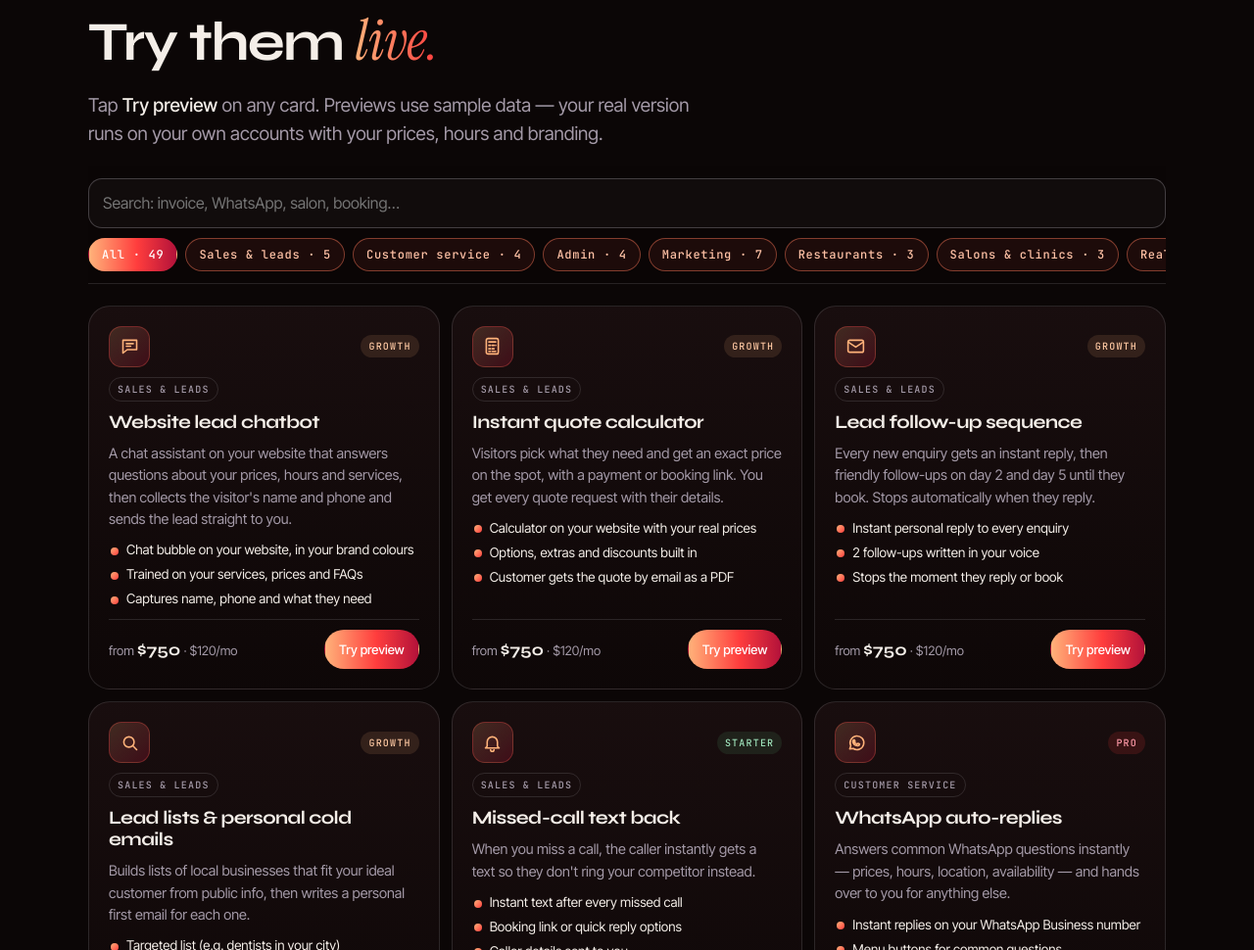
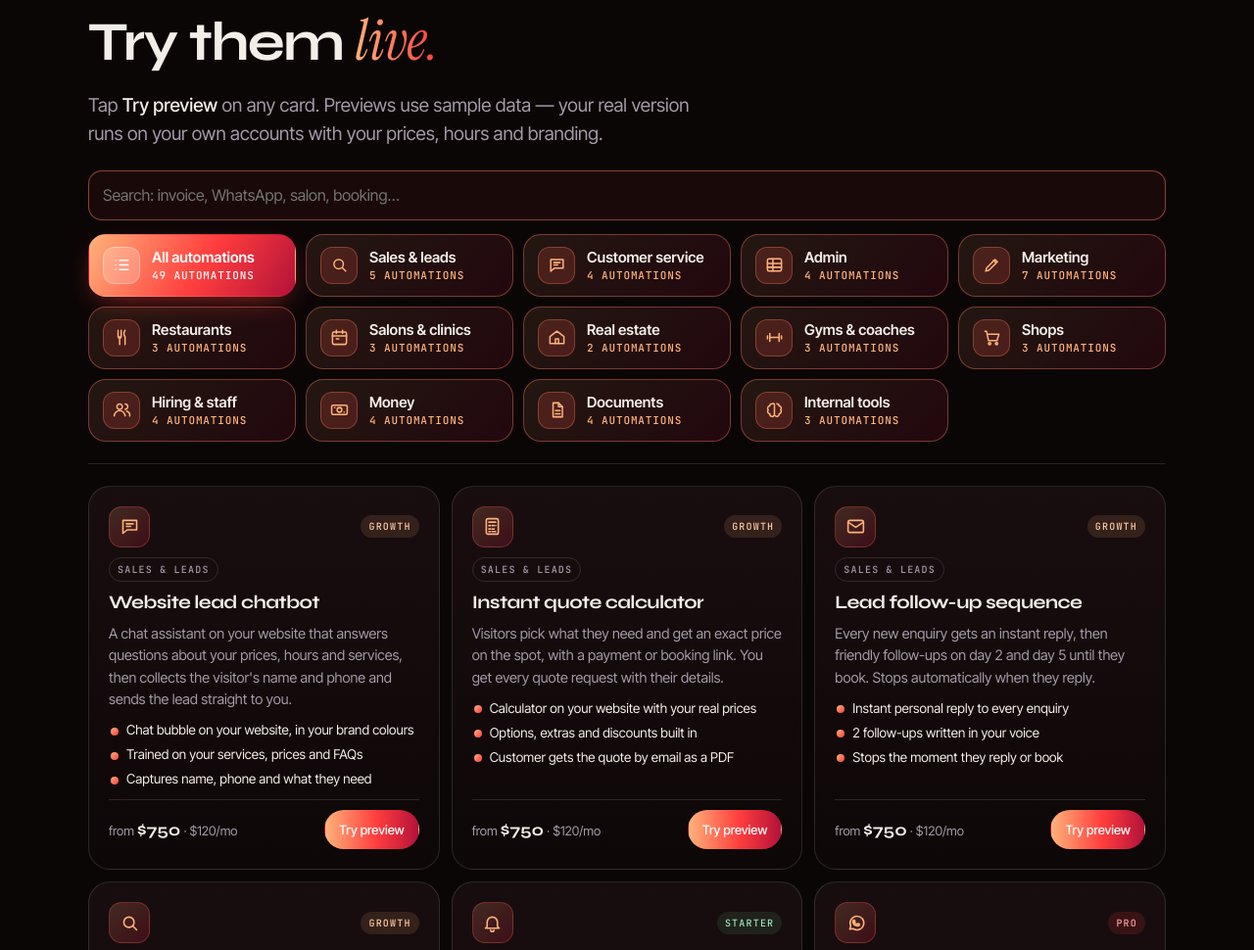
Before and after one commit to dariomario2064/meltpointstudio-site, a plain HTML site: page automations.html in a window 1280 px wide. Shown: the part 1383-2353 px from the top of the page at 98% size. Drawn offline with Linux system fonts and the light colour scheme.

Commit message:
Add files via upload

```diff
--- a/automations.html
+++ b/automations.html
@@ -50,13 +50,23 @@ h2{font-weight:700;font-size:clamp(30px,5vw,56px);line-height:1;margin:14px 0 14
 .step .n{font:500 11px 'JetBrains Mono',monospace;color:var(--clay);letter-spacing:.14em}
 .step h3{font-size:20px;margin:10px 0 6px}
 .step p{color:var(--mute);font-size:15px}
-.bar{position:sticky;top:52px;z-index:20;background:rgba(11,6,6,.92);backdrop-filter:blur(10px);-webkit-backdrop-filter:blur(10px);padding:12px 0;border-bottom:1px solid var(--line);margin-bottom:22px}
-.search{width:100%;border:1px solid var(--line2);background:rgba(255,255,255,.03);border-radius:14px;padding:12px 14px;outline:none;font-size:16px}
+.bar{padding:4px 0 22px;margin-bottom:22px;border-bottom:1px solid var(--line)}
+.search{width:100%;border:1px solid rgba(255,122,92,.5);background:rgba(255,90,78,.06);border-radius:14px;padding:12px 14px;outline:none;font-size:16px}
 .search:focus{border-color:var(--clay)}
-.chips{display:flex;gap:8px;overflow-x:auto;padding-top:10px;scrollbar-width:none}
-.chips::-webkit-scrollbar{display:none}
-.chip{flex:0 0 auto;border:1px solid rgba(255,122,92,.45);background:rgba(255,90,78,.08);color:#ffc2a6;padding:8px 13px;border-radius:99px;cursor:pointer;font:500 12px 'JetBrains Mono',monospace;letter-spacing:.06em;white-space:nowrap}
-.chip[aria-pressed=true]{background:linear-gradient(90deg,#ffb27a,#ff3d3d 55%,#b3123a);color:#fff;border-color:transparent}
+.chips{display:grid;grid-template-columns:repeat(auto-fill,minmax(205px,1fr));gap:10px;padding-top:14px}
+.chip{display:flex;align-items:center;gap:12px;text-align:left;border:1px solid rgba(255,122,92,.4);background:linear-gradient(135deg,rgba(255,178,122,.1),rgba(179,18,58,.14));color:#ffd9c7;padding:12px 14px;border-radius:18px;cursor:pointer;min-height:64px;transition:transform .15s,border-color .2s,box-shadow .2s}
+.chip:hover{border-color:rgba(255,122,92,.85);transform:translateY(-1px)}
+.chip:active{transform:scale(.97)}
+.chip .ci{flex:0 0 38px;width:38px;height:38px;border-radius:12px;display:grid;place-items:center;background:rgba(255,90,78,.18);border:1px solid rgba(255,122,92,.35)}
+.chip .ci svg{width:19px;height:19px;stroke:#ffb27a;fill:none;stroke-width:1.9;stroke-linecap:round;stroke-linejoin:round}
+.chip .ct{display:flex;flex-direction:column;min-width:0;gap:2px}
+.chip .ct b{font:600 15px/1.2 'Inter Tight',sans-serif;color:var(--bone)}
+.chip .ct small{font:500 11px 'JetBrains Mono',monospace;letter-spacing:.08em;color:#ffb27a;text-transform:uppercase}
+.chip[aria-pressed=true]{background:linear-gradient(120deg,#ffb27a,#ff3d3d 55%,#b3123a);border-color:transparent;box-shadow:0 10px 30px -12px rgba(255,61,61,.7)}
+.chip[aria-pressed=true] .ci{background:rgba(255,255,255,.2);border-color:rgba(255,255,255,.35)}
+.chip[aria-pressed=true] .ci svg{stroke:#fff}
+.chip[aria-pressed=true] .ct b,.chip[aria-pressed=true] .ct small{color:#fff}
+@media(max-width:420px){.chips{grid-template-columns:1fr 1fr}.chip{padding:11px 12px;gap:10px}.chip .ct b{font-size:14px}}
 .grid{display:grid;grid-template-columns:repeat(auto-fill,minmax(280px,1fr));gap:12px}
 .card{border:1px solid var(--line);border-radius:22px;padding:20px;background:linear-gradient(180deg,rgba(26,15,16,.9),rgba(14,8,8,.9));display:flex;flex-direction:column;gap:10px;transition:border-color .2s,transform .2s}
 .card:hover{border-color:var(--line2);transform:translateY(-2px)}
@@ -105,7 +115,7 @@ footer a{color:var(--bone)}
 .kv{display:grid;grid-template-columns:auto 1fr;gap:6px 14px;font-size:14px;margin:12px 0 18px;padding:14px;border:1px solid var(--line);border-radius:16px}
 .kv span{color:var(--mute)}
 .note{font-size:12px;color:var(--mute);margin-top:12px}
-@media(max-width:760px){.ov{padding:0;align-items:flex-end}.sheet{grid-template-columns:1fr;border-radius:24px 24px 0 0;max-height:94vh}.demo{border-right:0;border-bottom:1px solid var(--line)}.bar{top:50px}}
+@media(max-width:760px){.ov{padding:0;align-items:flex-end}.sheet{grid-template-columns:1fr;border-radius:24px 24px 0 0;max-height:94vh}.demo{border-right:0;border-bottom:1px solid var(--line)}}
 /* demo parts */
 .phone{border:1px solid var(--line2);border-radius:22px;overflow:hidden;background:#0f0909;max-width:420px;margin:0 auto}
 .ph{display:flex;align-items:center;gap:10px;padding:12px 14px;border-bottom:1px solid var(--line);font-size:14px;font-weight:500}
@@ -609,7 +619,8 @@ var A=[
 /* ---------- RENDER GRID ---------- */
 var grid=$('grid'),chips=$('chips'),q=$('q'),cat='All';
 $('countA').textContent=A.length;
-CATS.forEach(function(c){var n=c==='All'?A.length:A.filter(function(a){return a.c===c}).length;if(!n)return;var b=h('button',{'class':'chip',type:'button','aria-pressed':c==='All'?'true':'false'},esc(c)+' · '+n);b.onclick=function(){cat=c;[].forEach.call(chips.children,function(x){x.setAttribute('aria-pressed','false')});b.setAttribute('aria-pressed','true');draw()};chips.appendChild(b)});
+var CI={'All':'list','Sales & leads':'search','Customer service':'chat','Admin':'table','Marketing':'pen','Restaurants':'food','Salons & clinics':'cal','Real estate':'home','Gyms & coaches':'dumb','Shops':'cart','Hiring & staff':'users','Money':'money','Documents':'doc','Internal tools':'brain'};
+CATS.forEach(function(c){var n=c==='All'?A.length:A.filter(function(a){return a.c===c}).length;if(!n)return;var b=h('button',{'class':'chip',type:'button','aria-pressed':c==='All'?'true':'false'},'<span class="ci">'+svg(CI[c])+'</span><span class="ct"><b>'+esc(c==='All'?'All automations':c)+'</b><small>'+n+(n===1?' automation':' automations')+'</small></span>');b.onclick=function(){cat=c;[].forEach.call(chips.children,function(x){x.setAttribute('aria-pressed','false')});b.setAttribute('aria-pressed','true');draw();var g=document.getElementById('grid');if(g.getBoundingClientRect().top>innerHeight*.7)g.scrollIntoView({behavior:'smooth',block:'start'})};chips.appendChild(b)});
 function svg(i){return '<svg viewBox="0 0 24 24" aria-hidden="true">'+(ICONS[i]||ICONS.chat)+'</svg>'}
 function draw(){var s=q.value.trim().toLowerCase();grid.innerHTML='';var list=A.filter(function(a){return (cat==='All'||a.c===cat)&&(!s||(a.n+' '+a.d+' '+a.c+' '+a.g.join(' ')).toLowerCase().indexOf(s)>-1)});
   list.forEach(function(a){var T=TIERS[a.t];var c=h('article',{'class':'card'});c.innerHTML='<div class="ctop"><div class="ico">'+svg(a.i)+'</div><span class="tier '+a.t+'">'+T.n+'</span></div><span class="tag" style="align-self:flex-start">'+esc(a.c)+'</span><h3>'+esc(a.n)+'</h3><p>'+esc(a.d)+'</p><ul>'+a.g.slice(0,3).map(function(x){return '<li>'+esc(x)+'</li>'}).join('')+'</ul><div class="cfoot"><span class="price">from <b>'+T.set+'</b> · '+T.mo+'</span><button class="btn hot sm" type="button">Try preview</button></div>';c.querySelector('button').onclick=function(){open(a)};grid.appendChild(c)});
```
